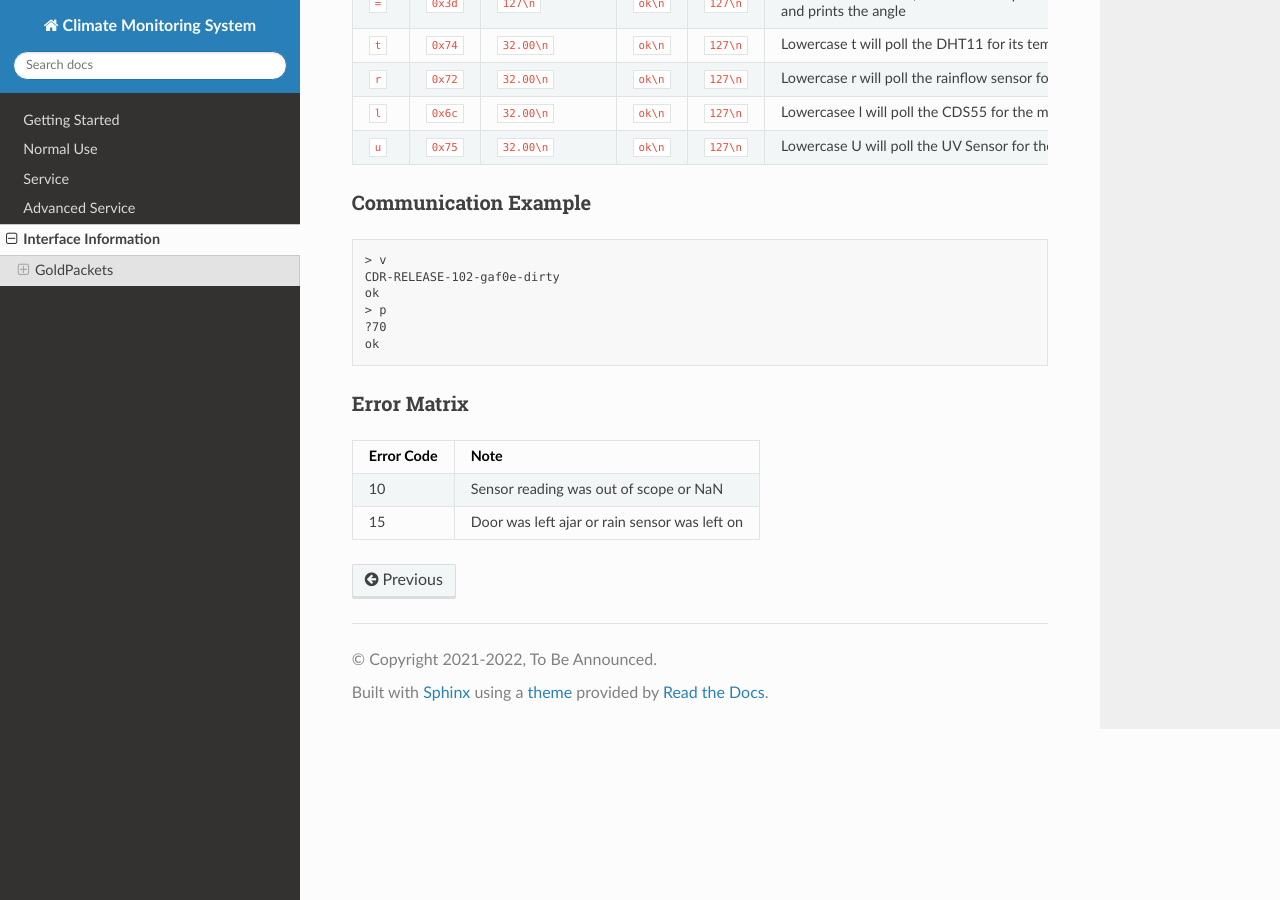
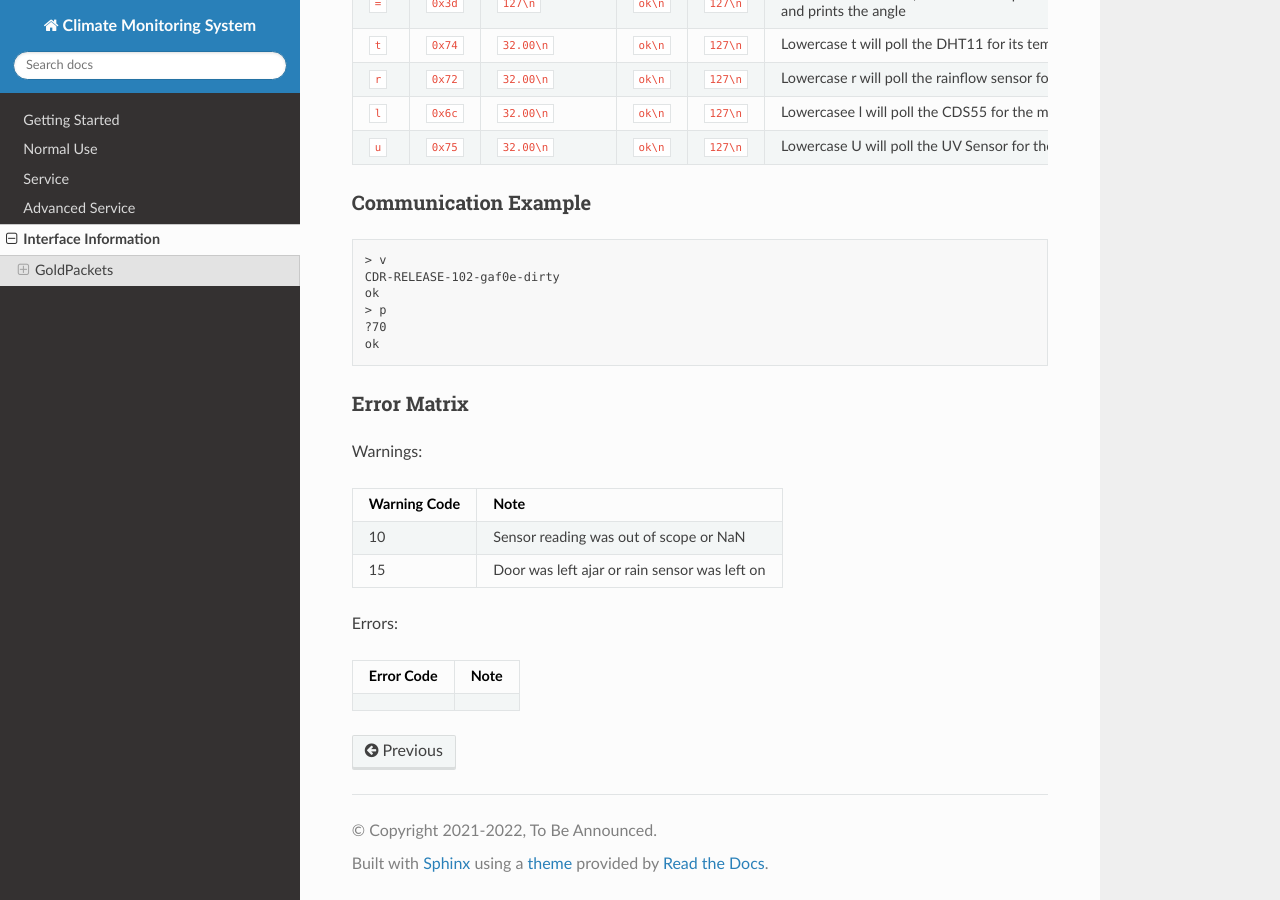
Before and after one commit to KenwoodFox/EG-207, a Sphinx documentation site: the page built from docs/advanced_service/interface_information.rst, in a window 1280 px wide and 900 px high, scrolled down 796 px. Built offline with Sphinx 7.4.7 and the Read the Docs theme 2.0.0, drawn with Linux system fonts in a browser that asks for light colours.

Commit message:
Fix warning/error code

```diff
--- a/docs/advanced_service/interface_information.rst
+++ b/docs/advanced_service/interface_information.rst
@@ -59,10 +59,20 @@ Communication Example
 Error Matrix
 ------------
 
-+------------+-----------------------------------------------+
-| Error Code |                     Note                      |
-+============+===============================================+
-| 10         | Sensor reading was out of scope or NaN        |
-+------------+-----------------------------------------------+
-| 15         | Door was left ajar or rain sensor was left on |
-+------------+-----------------------------------------------+
+Warnings:
+
++--------------+-----------------------------------------------+
+| Warning Code |                     Note                      |
++==============+===============================================+
+| 10           | Sensor reading was out of scope or NaN        |
++--------------+-----------------------------------------------+
+| 15           | Door was left ajar or rain sensor was left on |
++--------------+-----------------------------------------------+
+
+Errors:
+
++------------+------+
+| Error Code | Note |
++============+======+
+|            |      |
++------------+------+
--- a/docs/usage/getting-started.rst
+++ b/docs/usage/getting-started.rst
@@ -87,7 +87,7 @@ latest release.
 Using your sensor
 -----------------
 
-Once you've collected your *Climate Monitoring System* and configured your software, proceed to the :ref:`Usage`
+Once you've collected your *Climate Monitoring System* and configured your software, proceed to the :ref:`Normal Use`
 section to learn how to use your sensor.
 
 
```
